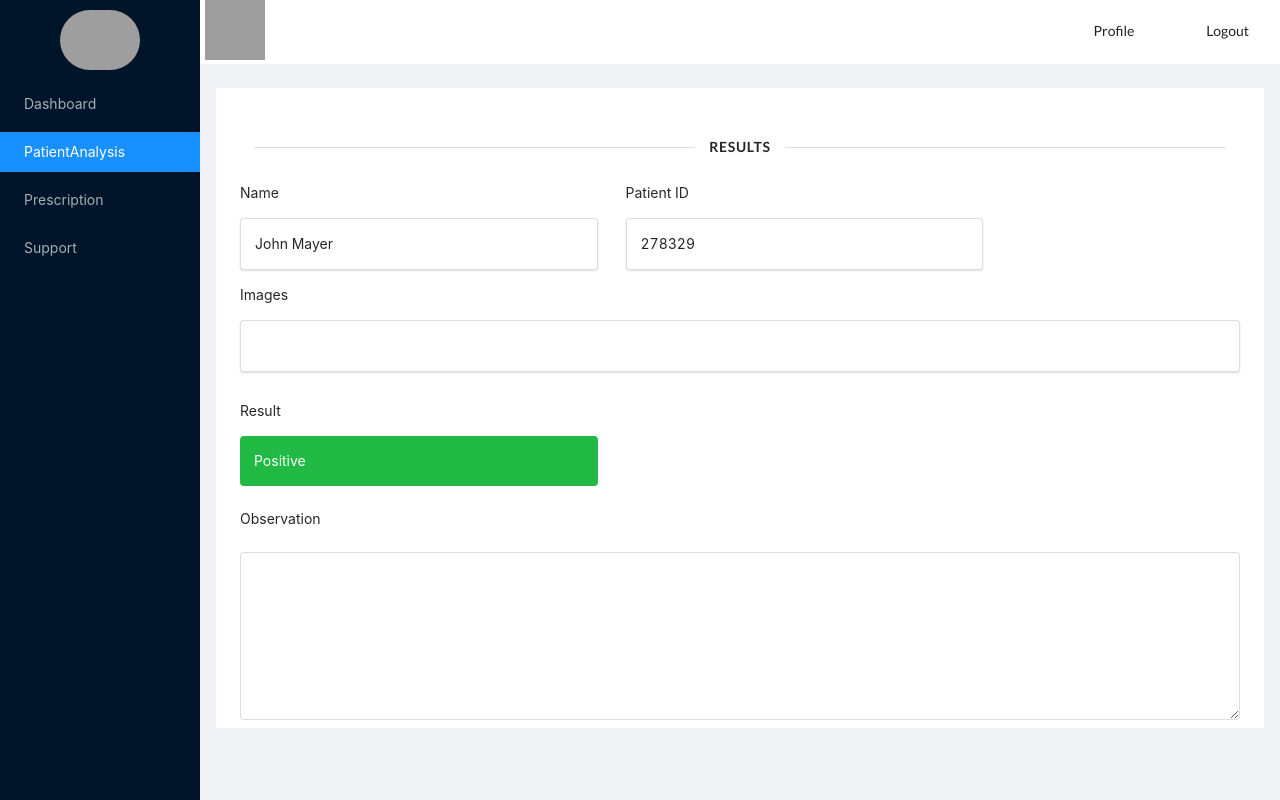
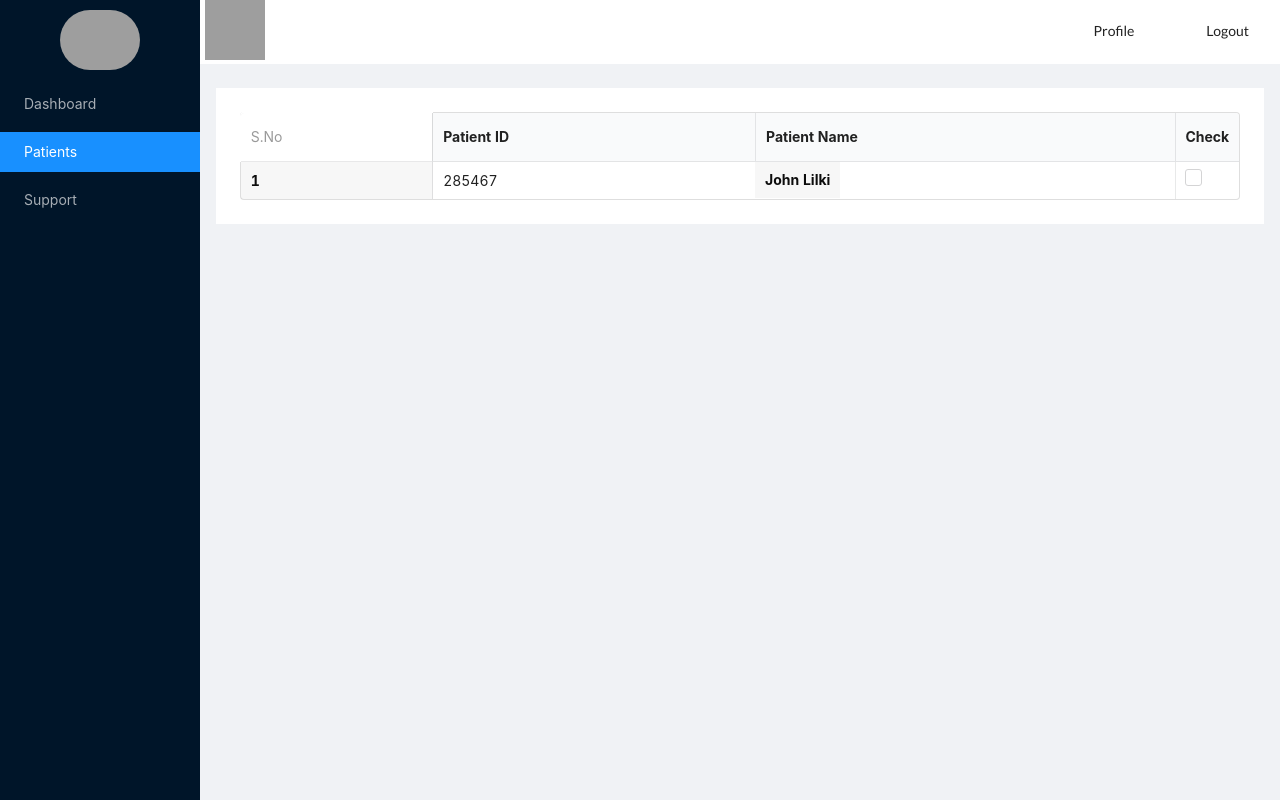
Before and after one commit to divyajomi08/dr_detection, a React app: page /patient in a window 1280 px wide. Built offline with nearby package versions, Linux system fonts and the light colour scheme; grey boxes are pictures that could not be loaded.

Commit message:
PatientID routing Added

```diff
--- a/src/components/Sidebar/SidebarData.js
+++ b/src/components/Sidebar/SidebarData.js
@@ -9,14 +9,14 @@ export const SidebarData = [
         path: "/",
         // icon: <DashboardOutlined/>
     },
+    // {
+    //     title: "PatientAnalysis",
+    //     path: "/patient",
+    //     // icon: <BarChartOutlined />
+    // },
     {
-        title: "PatientAnalysis",
+        title: "Patients",
         path: "/patient",
-        // icon: <BarChartOutlined />
-    },
-    {
-        title: "Prescription",
-        path: "/prescription",
         // icon: <MonitorOutlined />
     },
     {
--- a/src/components/analysis/Analysisform.jsx
+++ b/src/components/analysis/Analysisform.jsx
@@ -6,17 +6,17 @@ import DarkButton from '../DarkButton';
 const Form = () => {
     return (
         <div>
-        <div class="ui grid">
+        <div className="ui grid">
             <div className="row"></div>
-            <h2 className="ui horizontal divider">Results</h2>
+            <h2 className="ui horizontal divider">Analysis Results</h2>
             <div className="row">
                 <div className="six wide column">
                     <div className="sub header">Name</div>
-                    <div className="ui segment">John Mayer</div>
+                    <div className="ui segment">John Lilki</div>
                 </div>
                 <div className="six wide column">
                     <div className="sub header">Patient ID</div>
-                    <div className="ui segment">278329</div>
+                    <div className="ui segment">285467</div>
                 </div>
             </div>
             <div className="sub header">Images</div>
@@ -27,7 +27,6 @@ const Form = () => {
                 <div className="six wide column">
                     <div className="sub header">Result</div>
                     <div className="ui green inverted segment">Positive</div>
-                    {/* <div className="ui red inverted segment">Negative</div> */}
                 </div>
             </div>
         </div>
@@ -36,8 +35,8 @@ const Form = () => {
                 <br></br>
                 <div className="sub header">Observation</div>
                 <br></br>
-                <div class="ui form">
-                    <div class="field">
+                <div className="ui form">
+                    <div className="field">
                         <textarea></textarea>
                     </div>
                 </div>
@@ -47,8 +46,8 @@ const Form = () => {
                 <br></br>
                 <div className="sub header">Prescription</div>
                 <br></br>
-                <div class="ui form">
-                    <div class="field">
+                <div className="ui form">
+                    <div className="field">
                         <textarea></textarea>
                     </div>
                 </div>
@@ -56,10 +55,8 @@ const Form = () => {
             </div>
             <div className='row'>
                 <br></br>
-                <DarkButton text="Submit"></DarkButton>
+                <div className="ui button" tabindex="0">Submit</div>
             </div>
-            <br></br>
-            <br></br>
         </div>
         </div>
     );
--- a/src/components/dashboard/PrescriptionList.jsx
+++ b/src/components/dashboard/PatientList.jsx
@@ -1,8 +1,9 @@
 import React from 'react';
+import { Link } from 'react-router-dom';
 
 const PrescriptionList = () => {
     return (
-        <table class="ui compact celled definition table">
+        <table className="ui compact celled definition table">
             <thead>
                 <tr>
                     <th>S.No</th>
@@ -15,13 +16,16 @@ const PrescriptionList = () => {
                 <tr>
                     <td>1</td>
                     <td>285467</td>
-                    <td>John Lilki</td>
-                    <td class="collapsing">
-                        <div class="ui checkbox">
+                    <Link to="/patient/285467">
+                        <td>John Lilki</td>
+                    </Link>
+                    <td className="collapsing">
+                        <div className="ui checkbox">
                             <input type="checkbox"></input> <label></label>
                         </div>
                     </td>
                 </tr>
+
             </tbody>
         </table>
     );
--- a/src/routes.jsx
+++ b/src/routes.jsx
@@ -1,7 +1,7 @@
 import React from 'react'
 import Dashboard from './views/Dashboard';
-import Patient from './views/PatientAnalysis';
-import Prescription from './views/Prescription';
+import Analysis from './views/PatientAnalysis';
+import Patient from './views/Patient';
 import Support from './views/Support';
 import  {BrowserRouter,Switch,Route}  from 'react-router-dom';
 import DashboardLayout from './layouts/Layout';
@@ -14,8 +14,8 @@ const Routes = () => {
             <DashboardLayout {...props}>
                 <Switch>
                 <Route path="/" exact component={Dashboard} />
-                <Route path="/patient" component={Patient} />
-                <Route path="/prescription" component={Prescription} />
+                <Route path="/patient" exact component={Patient} />
+                <Route path="/patient/285467" component={Analysis} />
                 <Route path="/support" component={Support} />
                 <Route component={Error} />
             </Switch>
--- a/src/views/Dashboard.jsx
+++ b/src/views/Dashboard.jsx
@@ -1,6 +1,6 @@
 import React from 'react'
-import Card from '../components/dashboard/PrescriptionCard';
-import List from '../components/dashboard/PrescriptionList';
+import Card from '../components/dashboard/PatientCard';
+import List from '../components/dashboard/PatientList';
 
 
 const Dashboard=()=>{
--- /dev/null
+++ b/src/views/Patient.jsx
@@ -0,0 +1,13 @@
+import React from 'react';
+import PatientList from '../components/dashboard/PatientList';
+
+const Patient = () => {
+    return (
+        <div>
+            <PatientList />
+        </div>
+
+    );
+}
+
+export default Patient;
--- a/src/views/Prescription.jsx
+++ /dev/null
@@ -1,13 +0,0 @@
-import React from 'react';
-import List from '../components/dashboard/PrescriptionList';
-
-const Prescription = () => {
-    return (
-        <div>
-            <List />
-        </div>
-
-    );
-}
-
-export default Prescription;
```
Also changed, not shown: src/components/dashboard/PatientCard.jsx (renamed from src/components/dashboard/PrescriptionCard.jsx).
